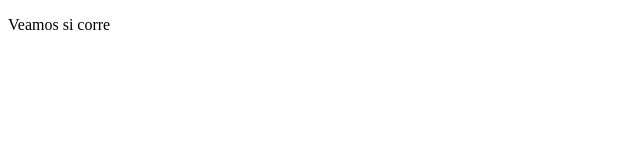
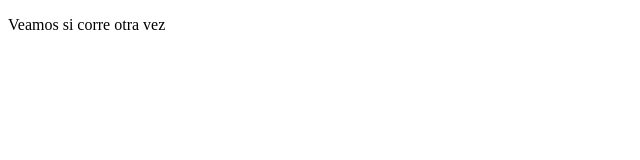
Before and after one commit to PaulCodeVz/proyectoDemoCursoPrework, a plain HTML site: page index.html in a window 1280 px wide. Shown: the full height of the page, 0-640 px from the left. Drawn offline with Linux system fonts and the light colour scheme.

Commit message:
cambios al sitio

```diff
--- a/index.html
+++ b/index.html
@@ -7,7 +7,7 @@
     <title>Hola</title>
 </head>
 <body>
-    <p>Veamos si corre</p>
+    <p>Veamos si corre otra vez</p>
 
 </body>
 </html>
```
